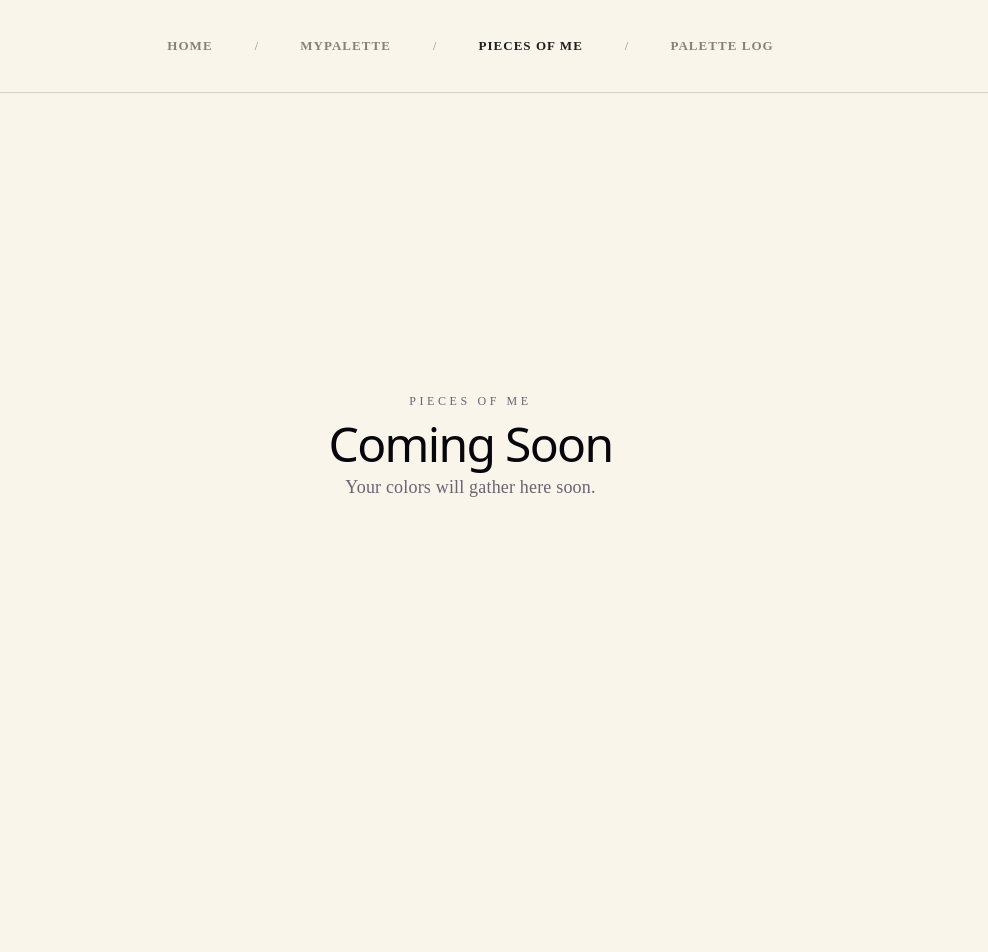
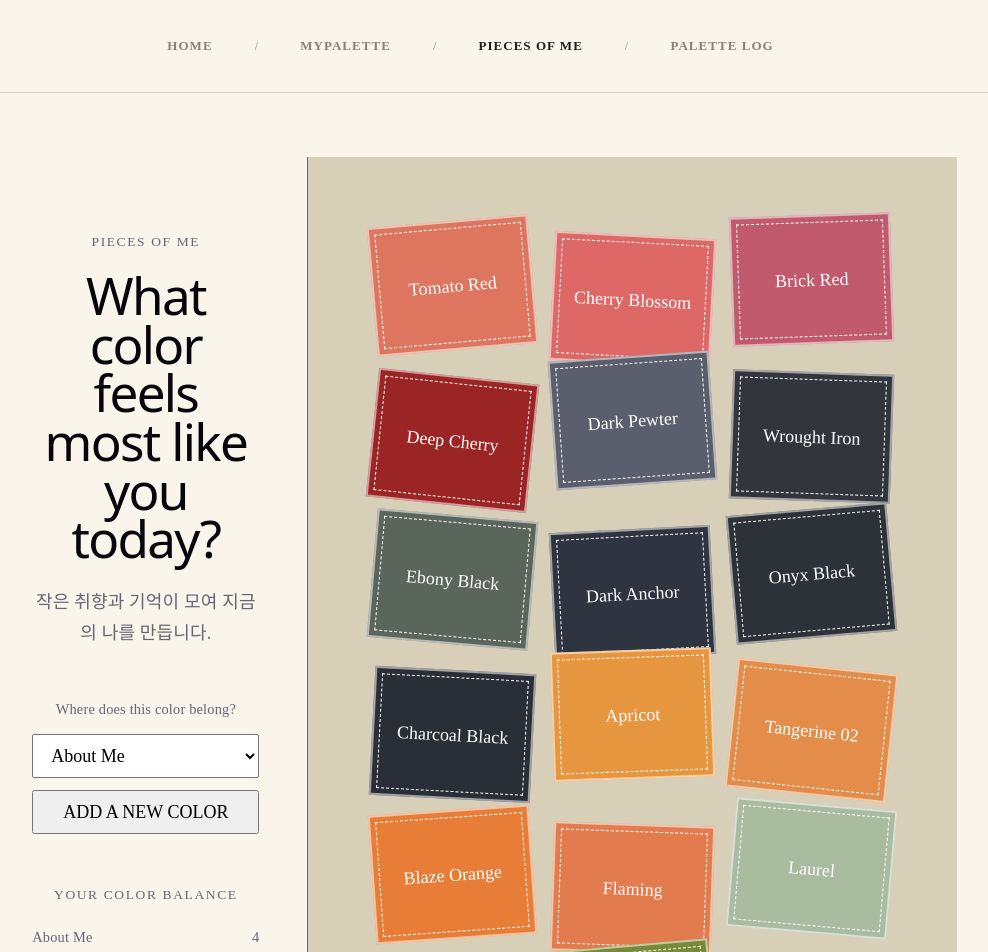
Before and after one commit to flux-hjkim/my-palette, a React (Vite) app: page /pieces-of-me in a window 1280 px wide. Shown: the top 952 px of the page, without its empty margins (162-1150 px from the left). Before the commit the page ends 801 px from the top, so only its background shows below. Built offline with nearby package versions, Linux system fonts and the light colour scheme.

Commit message:
feat: add Pieces of Me color board

```diff
--- a/src/App.jsx
+++ b/src/App.jsx
@@ -83,7 +83,10 @@ function App() {
             />
           }
         />
-        <Route path="/pieces-of-me" element={<PiecesOfMe />} />
+        <Route
+          path="/pieces-of-me"
+          element={<PiecesOfMe colorGroups={colorGroups} />}
+        />
         <Route path="/palette-log" element={<PaletteLog />} />
       </Routes>
     </BrowserRouter>
--- /dev/null
+++ b/src/pages/PiecesOfMe.css
@@ -0,0 +1,158 @@
+.pieces-of-me-page {
+  display: grid;
+  grid-template-columns: minmax(280px, 0.8fr) minmax(0, 1.6fr);
+  min-height: calc(100vh - var(--navbar-height, 0px));
+}
+
+.pieces-of-me-sidebar {
+  display: flex;
+  flex-direction: column;
+  gap: 48px;
+  padding: 72px 48px;
+  border-right: 1px solid currentColor;
+}
+
+.pieces-of-me-eyebrow,
+.pieces-of-me-section-title {
+  margin: 0 0 16px;
+  font-size: 0.75rem;
+  letter-spacing: 0.12em;
+}
+
+.pieces-of-me-intro h1 {
+  max-width: 420px;
+  margin: 0;
+  font-size: clamp(2rem, 4vw, 4rem);
+  line-height: 0.95;
+}
+
+.pieces-of-me-description {
+  max-width: 360px;
+  margin-top: 24px;
+  line-height: 1.7;
+}
+
+.pieces-of-me-add {
+  display: grid;
+  gap: 12px;
+}
+
+.pieces-of-me-add label {
+  font-size: 0.8rem;
+}
+
+.pieces-of-me-add select,
+.pieces-of-me-add button {
+  width: 100%;
+  min-height: 44px;
+  padding: 0 14px;
+  font: inherit;
+}
+
+.pieces-of-me-stats ul {
+  display: grid;
+  gap: 16px;
+  margin: 0;
+  padding: 0;
+  list-style: none;
+}
+
+.pieces-of-me-stat-info {
+  display: flex;
+  justify-content: space-between;
+  margin-bottom: 6px;
+  font-size: 0.8rem;
+}
+
+.pieces-of-me-stat-track {
+  height: 5px;
+  overflow: hidden;
+  background: rgba(0, 0, 0, 0.1);
+}
+
+.pieces-of-me-stat-bar {
+  height: 100%;
+  background: currentColor;
+}
+
+.pieces-of-me-board {
+  display: grid;
+  grid-template-columns: repeat(auto-fit, minmax(130px, 1fr));
+  align-content: center;
+  gap: 18px;
+  min-width: 0;
+  padding: 64px;
+  overflow: hidden;
+  background: #d8cfb8;
+}
+
+.piece-sticker {
+  position: relative;
+  aspect-ratio: 1.25 / 1;
+  padding: 18px;
+  border: 2px solid rgba(255, 255, 255, 0.55);
+  background: var(--piece-color);
+  color: white;
+  font: inherit;
+  cursor: pointer;
+
+  transform: translateY(var(--piece-offset)) rotate(var(--piece-rotation));
+
+  transition:
+    transform 180ms ease,
+    box-shadow 180ms ease;
+}
+
+.piece-sticker::before {
+  position: absolute;
+  inset: 5px;
+  border: 1px dashed currentColor;
+  content: "";
+  pointer-events: none;
+}
+
+.piece-sticker:hover {
+  z-index: 2;
+  transform: translateY(var(--piece-offset)) rotate(var(--piece-rotation))
+    scale(1.08);
+
+  box-shadow: 0 14px 24px rgba(0, 0, 0, 0.2);
+}
+
+.piece-sticker-color-name,
+.piece-sticker-title {
+  position: absolute;
+  inset: 0;
+  display: grid;
+  place-items: center;
+  padding: 18px;
+  text-align: center;
+  transition:
+    opacity 160ms ease,
+    transform 160ms ease;
+}
+
+.piece-sticker-color-name {
+  opacity: 1;
+}
+
+.piece-sticker-title {
+  opacity: 0;
+  transform: translateY(6px);
+}
+
+.piece-sticker:hover .piece-sticker-color-name {
+  opacity: 0;
+  transform: translateY(-6px);
+}
+
+.piece-sticker:hover .piece-sticker-title {
+  opacity: 1;
+  transform: translateY(0);
+}
+
+.pieces-of-me-empty {
+  grid-column: 1 / -1;
+  align-self: center;
+  justify-self: center;
+}
--- a/src/pages/PiecesOfMe.jsx
+++ b/src/pages/PiecesOfMe.jsx
@@ -1,11 +1,154 @@
-function PiecesOfMe() {
+import { useMemo, useState } from "react";
+import { useNavigate } from "react-router-dom";
+import "./PiecesOfMe.css";
+
+function PiecesOfMe({ colorGroups }) {
+  const navigate = useNavigate();
+
+  const [selectedGroupId, setSelectedGroupId] = useState(
+    String(colorGroups[0]?.id ?? ""),
+  );
+
+  const [selectedSubColor, setSelectedSubColor] = useState(null);
+
+  const allSubColors = useMemo(
+    () =>
+      colorGroups.flatMap((group) =>
+        group.subColors.map((subColor) => ({
+          ...subColor,
+          groupId: group.id,
+          groupName: group.groupName,
+        })),
+      ),
+    [colorGroups],
+  );
+
+  const groupCounts = useMemo(
+    () =>
+      colorGroups.map((group) => ({
+        id: group.id,
+        name: group.groupName,
+        count: group.subColors.length,
+      })),
+    [colorGroups],
+  );
+
+  const maxCount = Math.max(...groupCounts.map((group) => group.count), 1);
+
+  const handleAddColor = () => {
+    if (!selectedGroupId) return;
+
+    navigate(`/mypalette/${selectedGroupId}/new`);
+  };
+
   return (
-    <main className="coming-soon-page">
-      <p className="coming-soon-eyebrow">PIECES OF ME</p>
-      <h1>Coming Soon</h1>
-      <p>Your colors will gather here soon.</p>
+    <main className="pieces-of-me-page page-container">
+      <aside className="pieces-of-me-sidebar">
+        <div className="pieces-of-me-intro">
+          <p className="pieces-of-me-eyebrow">PIECES OF ME</p>
+
+          <h1>What color feels most like you today?</h1>
+
+          <p className="pieces-of-me-description">
+            작은 취향과 기억이 모여 지금의 나를 만듭니다.
+          </p>
+        </div>
+
+        <div className="pieces-of-me-add">
+          <label htmlFor="pieces-group-select">
+            Where does this color belong?
+          </label>
+
+          <select
+            value={selectedGroupId}
+            onChange={(event) => setSelectedGroupId(event.target.value)}
+          >
+            {colorGroups.map((group) => (
+              <option key={group.id} value={String(group.id)}>
+                {group.groupName}
+              </option>
+            ))}
+          </select>
+
+          <button type="button" onClick={handleAddColor}>
+            ADD A NEW COLOR
+          </button>
+        </div>
+
+        <section className="pieces-of-me-stats">
+          <p className="pieces-of-me-section-title">YOUR COLOR BALANCE</p>
+
+          <ul>
+            {groupCounts.map((group) => (
+              <li key={group.id} className="pieces-of-me-stat">
+                <div className="pieces-of-me-stat-info">
+                  <span>{group.name}</span>
+                  <span>{group.count}</span>
+                </div>
+
+                <div className="pieces-of-me-stat-track">
+                  <div
+                    className="pieces-of-me-stat-bar"
+                    style={{
+                      width: `${(group.count / maxCount) * 100}%`,
+                    }}
+                  />
+                </div>
+              </li>
+            ))}
+          </ul>
+        </section>
+      </aside>
+
+      <section className="pieces-of-me-board">
+        {allSubColors.map((subColor, index) => (
+          <button
+            key={`${subColor.groupId}-${subColor.id}`}
+            type="button"
+            className="piece-sticker"
+            style={{
+              "--piece-color": subColor.color,
+              "--piece-rotation": `${getStickerRotation(index)}deg`,
+              "--piece-offset": `${getStickerOffset(index)}px`,
+            }}
+            onClick={() => setSelectedSubColor(subColor)}
+          >
+            <span className="piece-sticker-color-name">
+              {subColor.colorName}
+            </span>
+
+            <span className="piece-sticker-title">{subColor.name}</span>
+          </button>
+        ))}
+
+        {allSubColors.length === 0 && (
+          <p className="pieces-of-me-empty">Your colors will gather here.</p>
+        )}
+      </section>
+
+      {/* 다음 단계에서 기존 SubColorModal 연결 */}
+      {selectedSubColor && (
+        <div>
+          선택된 컬러: {selectedSubColor.name}
+          <button type="button" onClick={() => setSelectedSubColor(null)}>
+            Close
+          </button>
+        </div>
+      )}
     </main>
   );
 }
 
+function getStickerRotation(index) {
+  const rotations = [-5, 3, -2, 6, -4, 2, 5, -3];
+
+  return rotations[index % rotations.length];
+}
+
+function getStickerOffset(index) {
+  const offsets = [0, 14, -6, 8, -12, 4];
+
+  return offsets[index % offsets.length];
+}
+
 export default PiecesOfMe;
```
